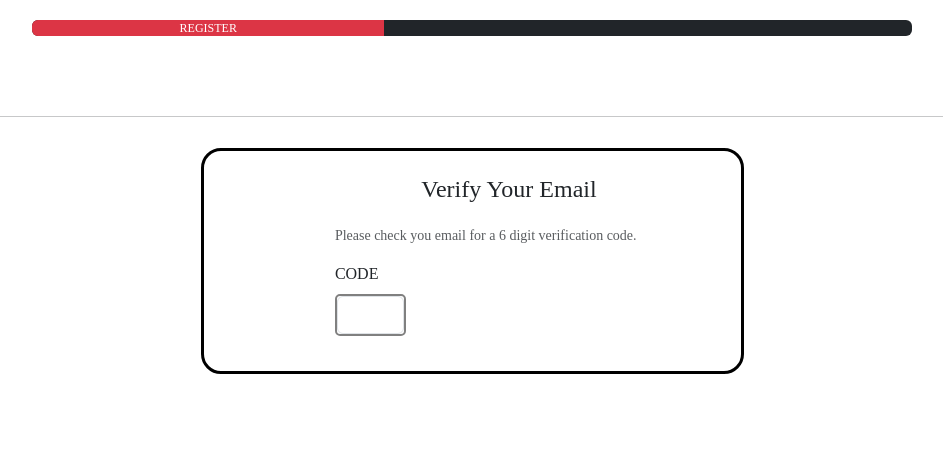
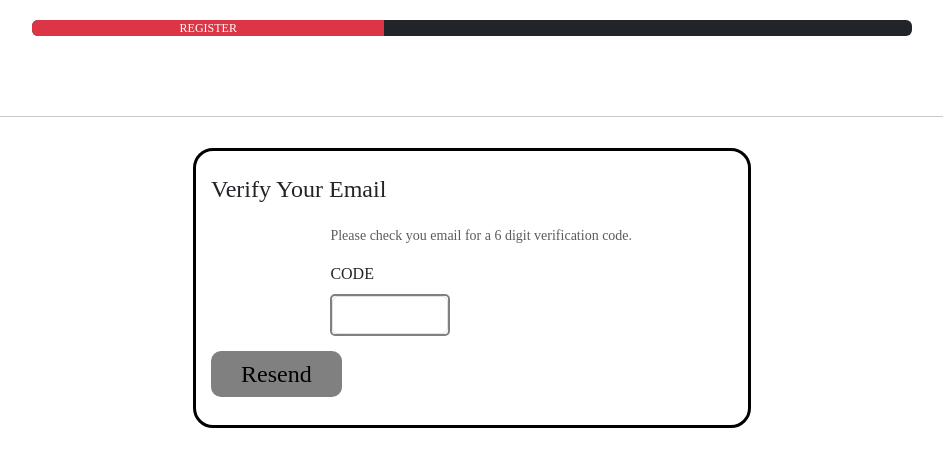
Before and after one commit to Red-stevo/E-LearningHub, a React (Vite) app in the folder student-learning-assistant/: page /student-assistant/register in a window 1280 px wide. Shown: the top 466 px of the page, without its empty margins (168-1111 px from the left). Built offline with nearby package versions, Linux system fonts and the light colour scheme.

Commit message:
resend button done

```diff
--- a/student-learning-assistant/src/AppPages/Component/RegistrationForm.jsx
+++ b/student-learning-assistant/src/AppPages/Component/RegistrationForm.jsx
@@ -4,7 +4,7 @@ const RegistrationForm = () => {
     return(
         <div className={'reg-form'}>
             <Form>
-                <legend><FormLabel>REGISTER</FormLabel></legend>
+                <legend className={'reg'}><FormLabel>REGISTER</FormLabel></legend>
                 <Form.Group className={'username'}>
                     <Form.Label>USERNAME</Form.Label>
                     <Form.Control type={'text'} placeholder={'mike-meta'}/>
--- a/student-learning-assistant/src/AppPages/Component/VerifyEmailForm.jsx
+++ b/student-learning-assistant/src/AppPages/Component/VerifyEmailForm.jsx
@@ -1,20 +1,27 @@
-import {Form, FormLabel} from "react-bootstrap";
+import {Container, Form, FormLabel} from "react-bootstrap";
 
 const VerifyEmailForm = () =>{
     return(
+        <Container>
             <div className={'verify-form'}>
                     <Form className={'code-form'}>
                         <legend><FormLabel>Verify Your Email</FormLabel></legend>
-                <Form.Text className={'text'}>Please check you email for a 6 digit verification code.</Form.Text>
+                        <Form.Text className={'text'}>
+                            Please check you email for a 6 digit verification code.
+                        </Form.Text>
 
                         <Form.Group className={'code-input'}>
                             <Form.Label className={'label'}>CODE</Form.Label>
                             <div className={'input-control'}>
-                        <Form.Control  maxLength={6} type="text"/>
+                                <Form.Control maxLength={6} type="text"/>
                             </div>
                         </Form.Group>
+                        <legend>
+                            <button className={'reg-btn resend'} >Resend</button>
+                        </legend>
                     </Form>
             </div>
+        </Container>
     );
 }
 
--- a/student-learning-assistant/src/AppPages/Styles/RegistrationPage.css
+++ b/student-learning-assistant/src/AppPages/Styles/RegistrationPage.css
@@ -24,13 +24,14 @@
     outline: blue;
 }
 
-legend {
+.reg {
     margin-left: 40%;
     padding: 10px 10px;
 }
 
 .text, .code-input {
     margin-left: 20%;
+    margin-right: 15px;
     padding: 15px 15px;
 }
 
@@ -38,7 +39,7 @@ legend {
     border: none;
     background: grey;
     border-radius: 10px;
-    padding: 5px 40px;
+    padding: 5px 30px;
 }
 
 .reg-btn:hover {
@@ -54,7 +55,7 @@ Form {
 }
 
 .code-input {
-    width: 20%;
+    width: 150px;
 }
 
 .input-control{
```
Lines whose indentation alone changed are shown as unchanged.
